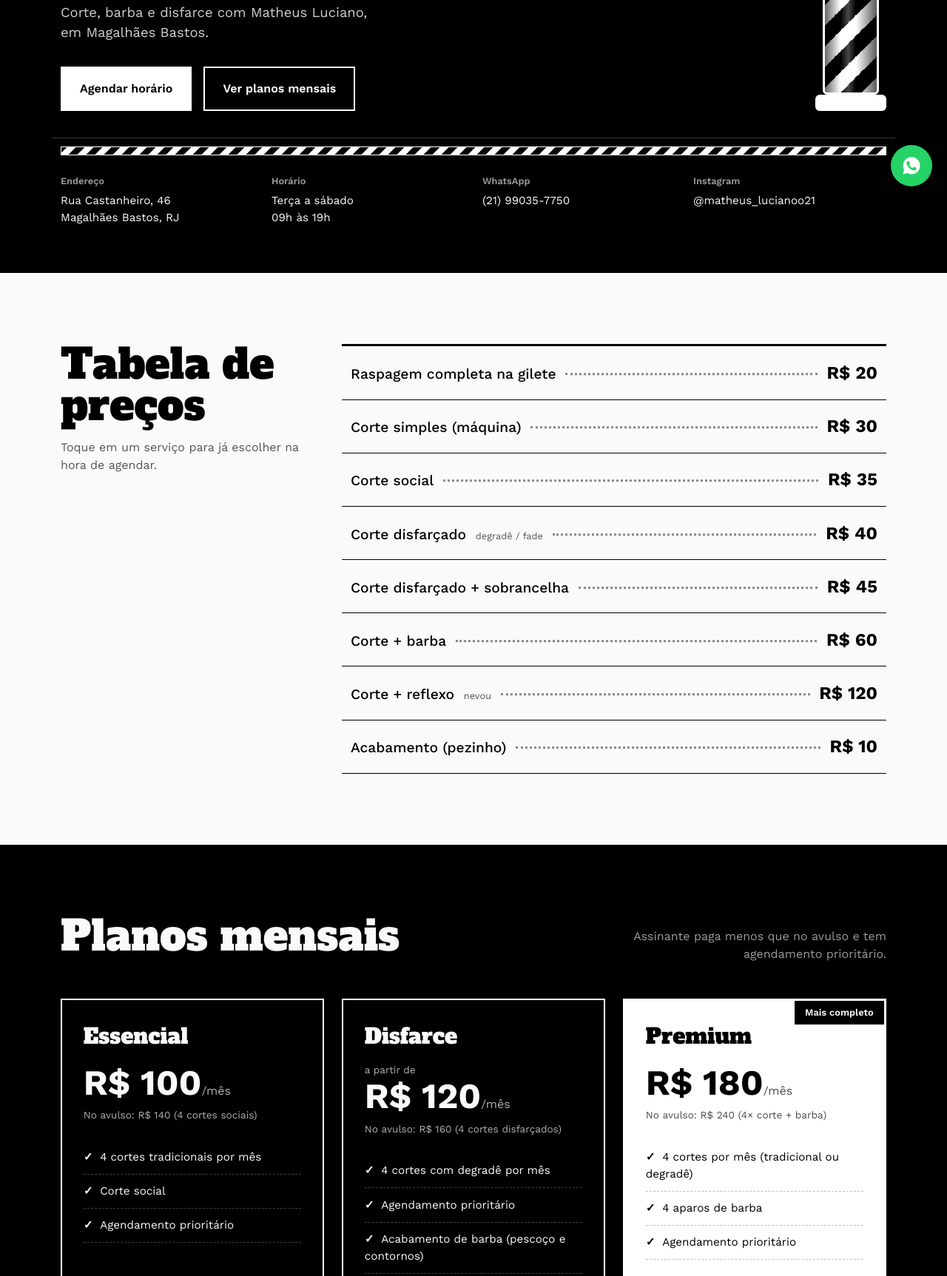
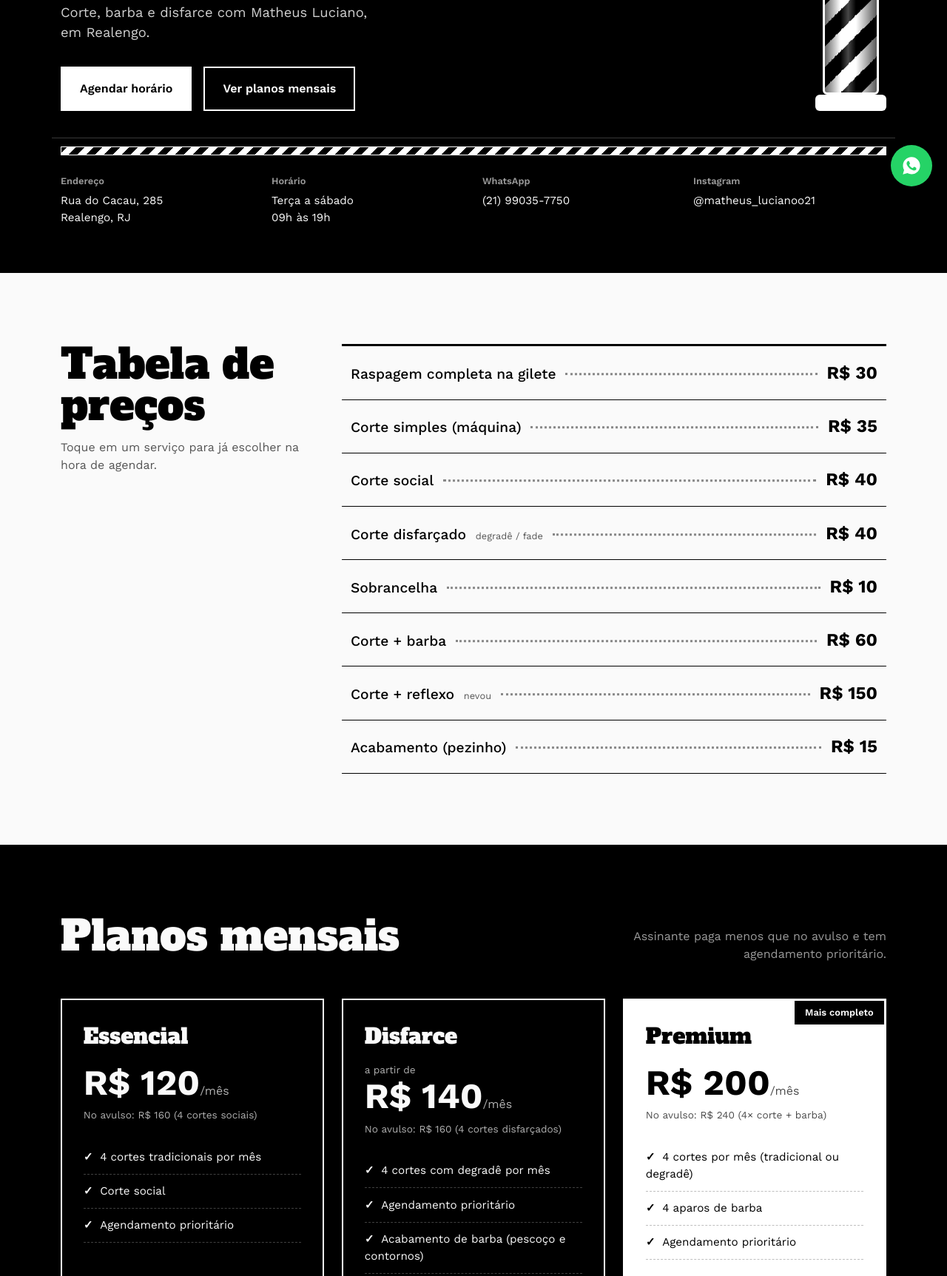
Before and after one commit to RafaelAlves021/Projeto-Barbearia, a plain HTML site: page index.html in a window 1280 px wide. Shown: the part 528-2253 px from the top of the page at 74% size. Drawn offline with nearby package versions, Linux system fonts and the light colour scheme; no server answers.

Commit message:
finalização

```diff
--- a/index.html
+++ b/index.html
@@ -3,10 +3,10 @@
 <head>
   <meta charset="UTF-8">
   <meta name="viewport" content="width=device-width, initial-scale=1.0">
-  <title>Barbearia Real — Magalhães Bastos, RJ</title>
-  <meta name="description" content="Barbearia Real em Magalhães Bastos, RJ. Corte, barba e disfarce com Matheus Luciano. Agende online pelo WhatsApp.">
+  <title>Barbearia Real — Realengo, RJ</title>
+  <meta name="description" content="Barbearia Real em Realengo, RJ. Corte, barba e disfarce com Matheus Luciano. Agende online pelo WhatsApp.">
   <meta property="og:type" content="website">
-  <meta property="og:title" content="Barbearia Real — Magalhães Bastos, RJ">
+  <meta property="og:title" content="Barbearia Real — Realengo, RJ">
   <meta property="og:description" content="Corte, barba e disfarce no padrão da casa. Agende seu horário ou assine nosso plano mensal.">
   <meta property="og:image" content="img/corte-01.jpg">
   <meta property="og:url" content="https://barbeariareal.com.br">
@@ -55,7 +55,7 @@
         <div class="col-lg-9">
           <span class="status" id="statusLoja"><i></i><span id="statusTxt">Verificando horário</span></span>
           <h1>Barbearia<br>Real</h1>
-          <p class="lead-txt">Corte, barba e disfarce com Matheus Luciano, em Magalhães Bastos.</p>
+          <p class="lead-txt">Corte, barba e disfarce com Matheus Luciano, em Realengo.</p>
           <div class="d-flex gap-3 flex-wrap">
             <a href="#agendar" class="btn btn-w px-4 py-3">Agendar horário</a>
             <a href="#planos" class="btn btn-o px-4 py-3">Ver planos mensais</a>
@@ -67,7 +67,7 @@
       </div>
       <div class="pole-line mt-5" aria-hidden="true"></div>
       <div class="row g-4 info-strip">
-        <div class="col-6 col-md-3"><div class="k">Endereço</div>Rua Castanheiro, 46<br>Magalhães Bastos, RJ</div>
+        <div class="col-6 col-md-3"><div class="k">Endereço</div>Rua do Cacau, 285<br>Realengo, RJ</div>
         <div class="col-6 col-md-3"><div class="k">Horário</div>Terça a sábado<br>09h às 19h</div>
         <div class="col-6 col-md-3"><div class="k">WhatsApp</div><a href="https://wa.me/5521990357750" target="_blank" rel="noopener">(21) 99035-7750</a></div>
         <div class="col-6 col-md-3"><div class="k">Instagram</div><a href="https://www.instagram.com/matheus_lucianoo21/" target="_blank" rel="noopener">@matheus_lucianoo21</a></div>
@@ -85,14 +85,14 @@
         </div>
         <div class="col-lg-8">
           <ul class="board">
-            <li><a href="#agendar" data-servico="Raspagem completa na gilete" data-preco="20"><span>Raspagem completa na gilete</span><i></i><b>R$ 20</b></a></li>
-            <li><a href="#agendar" data-servico="Corte simples (máquina)" data-preco="30"><span>Corte simples (máquina)</span><i></i><b>R$ 30</b></a></li>
-            <li><a href="#agendar" data-servico="Corte social" data-preco="35"><span>Corte social</span><i></i><b>R$ 35</b></a></li>
+            <li><a href="#agendar" data-servico="Raspagem completa na gilete" data-preco="30"><span>Raspagem completa na gilete</span><i></i><b>R$ 30</b></a></li>
+            <li><a href="#agendar" data-servico="Corte simples (máquina)" data-preco="35"><span>Corte simples (máquina)</span><i></i><b>R$ 35</b></a></li>
+            <li><a href="#agendar" data-servico="Corte social" data-preco="40"><span>Corte social</span><i></i><b>R$ 40</b></a></li>
             <li><a href="#agendar" data-servico="Corte disfarçado" data-preco="40"><span>Corte disfarçado <small>degradê / fade</small></span><i></i><b>R$ 40</b></a></li>
-            <li><a href="#agendar" data-servico="Corte disfarçado + sobrancelha" data-preco="45"><span>Corte disfarçado + sobrancelha</span><i></i><b>R$ 45</b></a></li>
+            <li><a href="#agendar" data-servico="Sobrancelha" data-preco="10"><span>Sobrancelha</span><i></i><b>R$ 10</b></a></li>
             <li><a href="#agendar" data-servico="Corte + barba" data-preco="60"><span>Corte + barba</span><i></i><b>R$ 60</b></a></li>
-            <li><a href="#agendar" data-servico="Corte + reflexo (nevou)" data-preco="120"><span>Corte + reflexo <small>nevou</small></span><i></i><b>R$ 120</b></a></li>
-            <li><a href="#agendar" data-servico="Acabamento (pezinho)" data-preco="10"><span>Acabamento (pezinho)</span><i></i><b>R$ 10</b></a></li>
+            <li><a href="#agendar" data-servico="Corte + reflexo (nevou)" data-preco="150"><span>Corte + reflexo <small>nevou</small></span><i></i><b>R$ 150</b></a></li>
+            <li><a href="#agendar" data-servico="Acabamento (pezinho)" data-preco="15"><span>Acabamento (pezinho)</span><i></i><b>R$ 15</b></a></li>
           </ul>
         </div>
       </div>
@@ -110,29 +110,29 @@
         <div class="col-lg-4">
           <div class="plan">
             <h3>Essencial</h3>
-            <div class="pr">R$ 100<small>/mês</small></div>
-            <div class="avulso">No avulso: R$ 140 (4 cortes sociais)</div>
+            <div class="pr">R$ 120<small>/mês</small></div>
+            <div class="avulso">No avulso: R$ 160 (4 cortes sociais)</div>
             <ul><li>4 cortes tradicionais por mês</li><li>Corte social</li><li>Agendamento prioritário</li></ul>
-            <button type="button" class="btn btn-o w-100 py-3 btn-assinar-plano" data-plano-nome="Essencial" data-plano-preco="R$ 100">Assinar plano</button>
+            <button type="button" class="btn btn-o w-100 py-3 btn-assinar-plano" data-plano-nome="Essencial" data-plano-preco="R$ 120">Assinar plano</button>
           </div>
         </div>
         <div class="col-lg-4">
           <div class="plan">
             <h3>Disfarce</h3>
-            <div class="pr"><small class="ap">a partir de</small> R$ 120<small>/mês</small></div>
+            <div class="pr"><small class="ap">a partir de</small> R$ 140<small>/mês</small></div>
             <div class="avulso">No avulso: R$ 160 (4 cortes disfarçados)</div>
             <ul><li>4 cortes com degradê por mês</li><li>Agendamento prioritário</li><li>Acabamento de barba (pescoço e contornos)</li></ul>
-            <button type="button" class="btn btn-o w-100 py-3 btn-assinar-plano" data-plano-nome="Disfarce" data-plano-preco="R$ 120">Assinar plano</button>
+            <button type="button" class="btn btn-o w-100 py-3 btn-assinar-plano" data-plano-nome="Disfarce" data-plano-preco="R$ 140">Assinar plano</button>
           </div>
         </div>
         <div class="col-lg-4">
           <div class="plan top">
             <span class="tag">Mais completo</span>
             <h3>Premium</h3>
-            <div class="pr">R$ 180<small>/mês</small></div>
+            <div class="pr">R$ 200<small>/mês</small></div>
             <div class="avulso">No avulso: R$ 240 (4× corte + barba)</div>
             <ul><li>4 cortes por mês (tradicional ou degradê)</li><li>4 aparos de barba</li><li>Agendamento prioritário</li></ul>
-            <button type="button" class="btn btn-k w-100 py-3 btn-assinar-plano" data-plano-nome="Premium" data-plano-preco="R$ 180">Assinar plano</button>
+            <button type="button" class="btn btn-k w-100 py-3 btn-assinar-plano" data-plano-nome="Premium" data-plano-preco="R$ 200">Assinar plano</button>
           </div>
         </div>
       </div>
@@ -171,14 +171,14 @@
                 <label for="servico" class="form-label">Serviço</label>
                 <select id="servico" class="form-select" required>
                   <option value="">Selecione</option>
-                  <option data-preco="20">Raspagem completa na gilete</option>
-                  <option data-preco="30">Corte simples (máquina)</option>
-                  <option data-preco="35">Corte social</option>
+                  <option data-preco="30">Raspagem completa na gilete</option>
+                  <option data-preco="35">Corte simples (máquina)</option>
+                  <option data-preco="40">Corte social</option>
                   <option data-preco="40">Corte disfarçado</option>
-                  <option data-preco="45">Corte disfarçado + sobrancelha</option>
+                  <option data-preco="10">Sobrancelha</option>
                   <option data-preco="60">Corte + barba</option>
-                  <option data-preco="120">Corte + reflexo (nevou)</option>
-                  <option data-preco="10">Acabamento (pezinho)</option>
+                  <option data-preco="150">Corte + reflexo (nevou)</option>
+                  <option data-preco="15">Acabamento (pezinho)</option>
                 </select>
               </div>
               <div class="col-sm-5">
@@ -197,9 +197,9 @@
         </div>
         <div class="col-lg-5">
           <div class="map-wrapper mb-2">
-            <iframe src="https://www.google.com/maps?q=Rua+Castanheiro+46+Magalhães+Bastos+Rio+de+Janeiro&output=embed" loading="lazy" allowfullscreen title="Localização da Barbearia Real"></iframe>
+            <iframe src="https://www.google.com/maps?q=Rua+do+Cacau+285+Realengo+Rio+de+Janeiro&output=embed" loading="lazy" allowfullscreen title="Localização da Barbearia Real"></iframe>
           </div>
-          <a href="https://maps.google.com/?q=Rua+Castanheiro+46+Magalhães+Bastos+Rio+de+Janeiro" target="_blank" rel="noopener" class="small text-decoration-underline">Abrir rota no Google Maps</a>
+          <a href="https://maps.google.com/?q=Rua+do+Cacau+285+Realengo+Rio+de+Janeiro" target="_blank" rel="noopener" class="small text-decoration-underline">Abrir rota no Google Maps</a>
           <div class="info-pill mt-4 d-flex justify-content-between align-items-center">
             <div><div class="fw-semibold">Dúvidas ou urgência?</div><div class="sub small">(21) 99035-7750</div></div>
             <a href="https://wa.me/5521990357750" target="_blank" rel="noopener" class="btn btn-o btn-sm px-3">Falar no WhatsApp</a>
@@ -238,7 +238,7 @@
     <div class="checker"></div>
     <div class="container py-5">
       <div class="row gy-4 mb-4">
-        <div class="col-lg-5"><div class="brand-f">Barbearia Real</div><p class="sub small mt-2">Rua Castanheiro, 46<br>Magalhães Bastos, RJ</p></div>
+        <div class="col-lg-5"><div class="brand-f">Barbearia Real</div><p class="sub small mt-2">Rua do Cacau, 285<br>Realengo, RJ</p></div>
         <div class="col-6 col-lg-3"><div class="k">Navegação</div><a href="#precos">Preços</a><a href="#planos">Planos</a><a href="#trabalhos">Trabalhos</a><a href="#agendar">Agendar</a></div>
         <div class="col-6 col-lg-4"><div class="k">Contato</div><a href="https://wa.me/5521990357750" target="_blank" rel="noopener">(21) 99035-7750</a><a href="https://www.instagram.com/matheus_lucianoo21/" target="_blank" rel="noopener">@matheus_lucianoo21</a><p class="sub small">Terça a sábado, 09h às 19h</p></div>
       </div>
```
